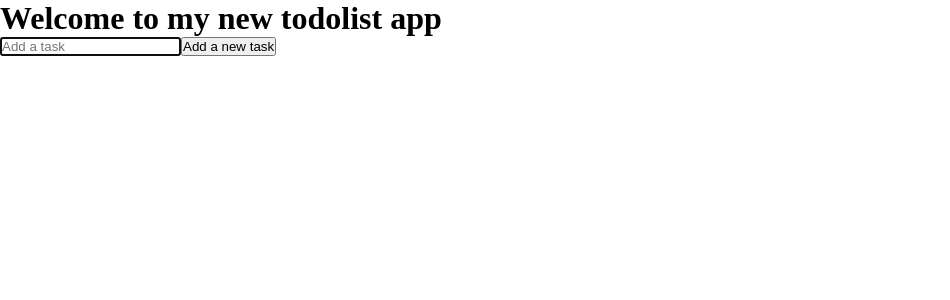
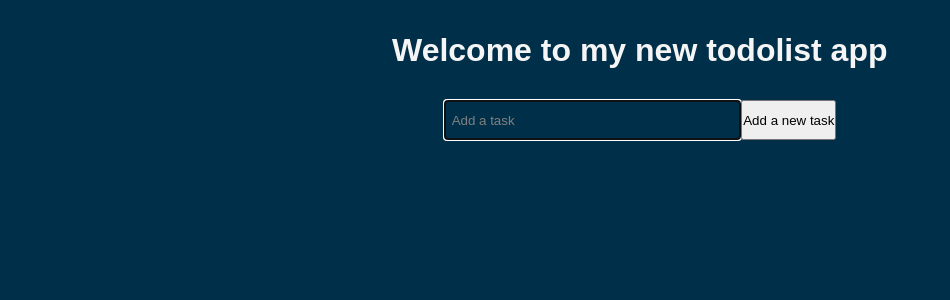
Before and after one commit to mathieuelisa/Todolist-app, a React (Create React App) app: page / in a window 1280 px wide. Shown: the top 300 px of the page, without its empty margins (0-950 px from the left). Built offline with nearby package versions, Linux system fonts and the light colour scheme.

Commit message:
Starting CSS to the project

```diff
--- a/src/App.js
+++ b/src/App.js
@@ -1,5 +1,7 @@
 // import components
 import Todolist from "./Components/Todolist";
+// import style
+import "./app.scss";
 
 function App() {
   return (
--- a/src/Components/Tasks.js
+++ b/src/Components/Tasks.js
@@ -33,7 +33,7 @@ function Tasks({ tasks, completeTask, deleteTask, updateTask }) {
 
   return tasks.map((task, index) => (
     <div
-      className={task.isComplete ? "task__complete" : "task__row"}
+      className={task.isComplete ? "task__row complete" : "task__row"}
       key={index}
     >
       <div key={task.id} onClick={() => completeTask(task.id)}>
--- a/src/Components/Todolist.js
+++ b/src/Components/Todolist.js
@@ -48,7 +48,7 @@ function Todolist() {
 
   return (
     <div>
-      <h1>Welcome to my new todolist app</h1>
+      <h1 className="todo__mainTitle">Welcome to my new todolist app</h1>
       <TodoForm onSubmit={addTask} />
       <Tasks
         tasks={tasks}
--- /dev/null
+++ b/src/app.scss
@@ -0,0 +1,36 @@
+.App {
+  height: 100vh;
+  background-color: #003049;
+  display: flex;
+  justify-content: center;
+}
+
+.todo {
+  &__form {
+    width: 496px;
+    display: flex;
+    justify-content: center;
+
+    &-input {
+      height: 40px;
+      width: 60%;
+      background-color: transparent;
+      border: 1px solid whitesmoke;
+      padding: 7px;
+      color: whitesmoke;
+
+      &::placeholder {
+        color: grey;
+      }
+    }
+  }
+
+  &__mainTitle {
+    font-family: Arial, Helvetica, sans-serif;
+    height: 100px;
+    display: flex;
+    align-content: center;
+    align-items: center;
+    color: whitesmoke;
+  }
+}
```
